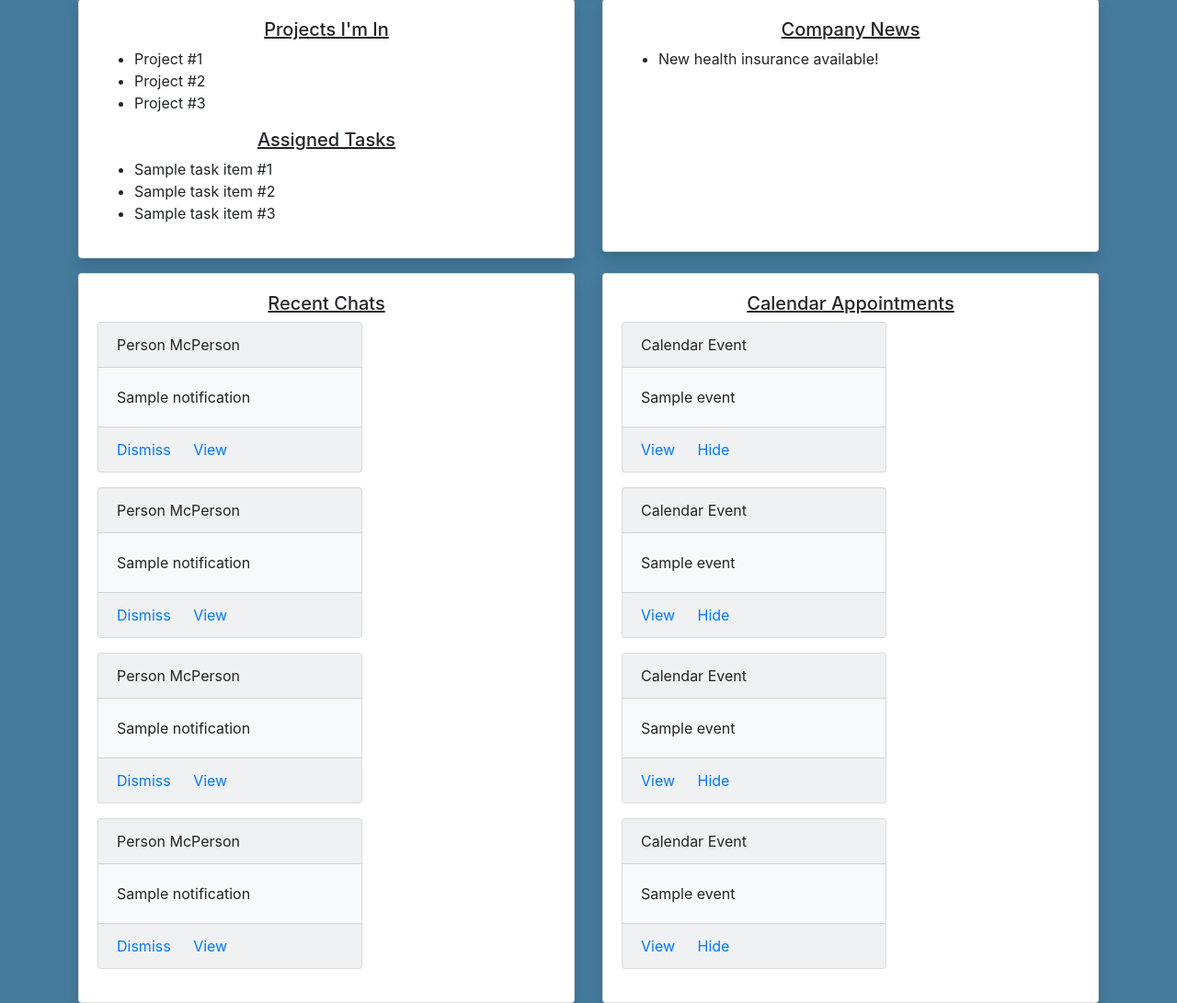
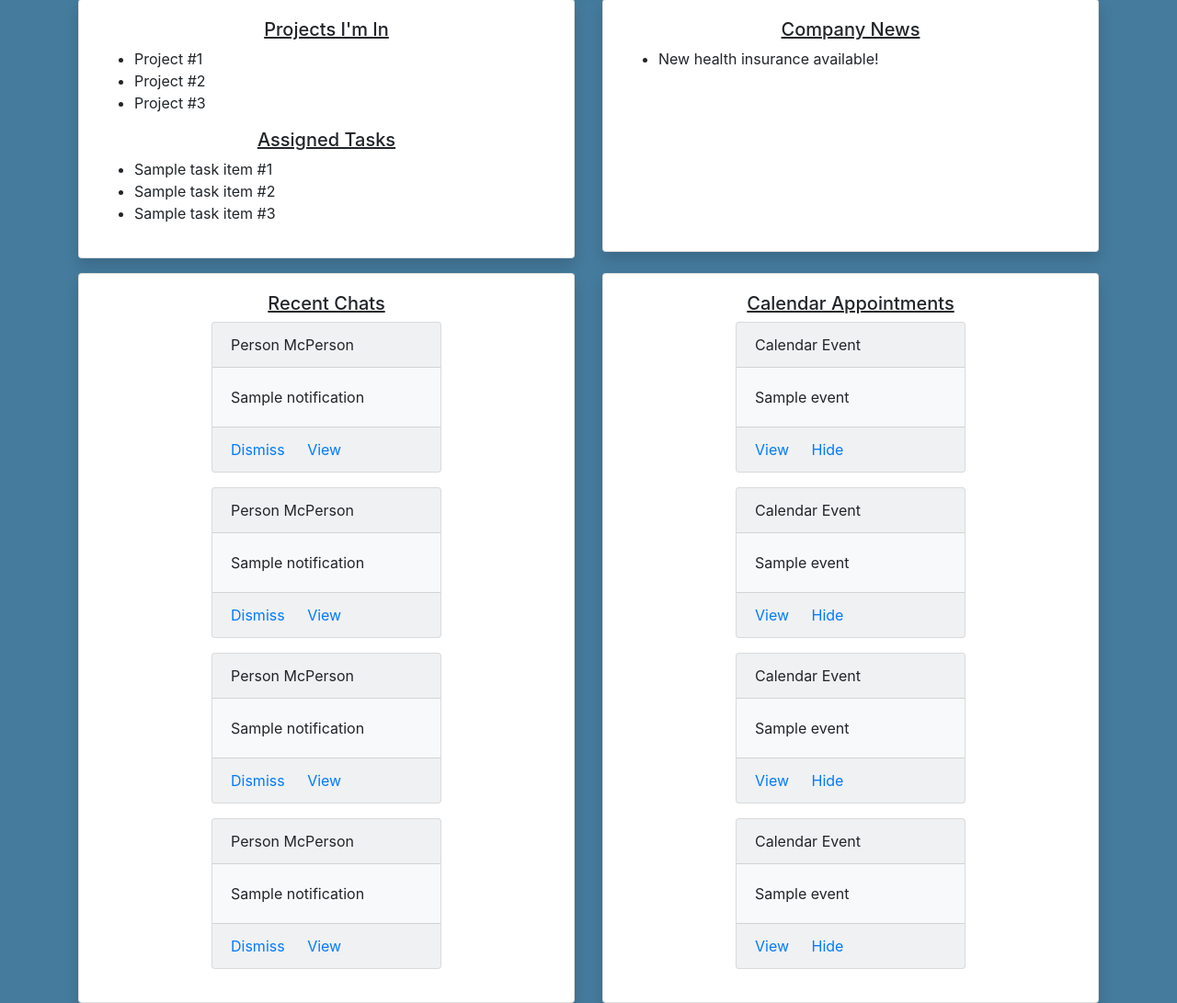
Before and after one commit to NoahLE/collaboration-tool, a Django app: page /gui/profile/private/ in a window 1280 px wide. Shown: the part 362-1453 px from the top of the page at 92% size. Run offline with Django 3.2, Linux system fonts and the light colour scheme; some libraries are stand-ins or nearby versions.

Commit message:
Made some updates

```diff
--- /dev/null
+++ b/jake_collab/gui/templates/gui/calendar-notification.html
@@ -0,0 +1,12 @@
+<div class="card bg-light mb-3 calendar-notification">
+  <div class="card-header">Calendar Event</div>
+
+  <div class="card-body">
+    <p class="card-text">Sample event</p>
+  </div>
+
+  <div class="card-footer">
+    <a href="#" class="card-link">View</a>
+    <a href="#" class="card-link">Hide</a>
+  </div>
+</div>
--- a/jake_collab/gui/templates/gui/chat-multiple.html
+++ b/jake_collab/gui/templates/gui/chat-multiple.html
@@ -133,7 +133,7 @@
                 <button type="button" class="btn btn-sm btn-primary">Jane Doe</button>
                 <br>
                 <i class="fas fa-user pr-1"></i>
-                1 min
+                Now
               </li>
               <li class="list-group-item">
                 <button type="button" class="btn btn-sm btn-primary">John Doe</button>
--- /dev/null
+++ b/jake_collab/gui/templates/gui/chat-notification.html
@@ -0,0 +1,12 @@
+<div class="card bg-light mb-3 chat-notification">
+  <div class="card-header">Person McPerson</div>
+
+  <div class="card-body">
+    <p class="card-text">Sample notification</p>
+  </div>
+
+  <div class="card-footer">
+    <a href="#" class="card-link">Dismiss</a>
+    <a href="#" class="card-link">View</a>
+  </div>
+</div>
--- a/jake_collab/gui/templates/gui/navbar.html
+++ b/jake_collab/gui/templates/gui/navbar.html
@@ -45,7 +45,7 @@
       </li>
 
       <li class="nav-item d-md-none">
-        <a class="nav-link" href="{% url 'alerts' %}">Account</a>
+        <a class="nav-link" href="{% url 'profile-public' %}">Account</a>
       </li>
 
       <li class="nav-item d-md-none">
@@ -62,7 +62,7 @@
       </a>
 
       <a class="color-black"
-         href="{% url 'login' %}"
+         href="{% url 'profile-public' %}"
       >
         <i class="fas fa-2x fa-user-tie mr-3"></i>
       </a>
--- a/jake_collab/gui/templates/gui/profile-private.html
+++ b/jake_collab/gui/templates/gui/profile-private.html
@@ -82,62 +82,15 @@
     <!-- Recent chats -->
     <div class="col-6 mt-3">
       <div class="card shadow profile-private-section">
-        <div class="card-body">
+        <div class="card-body mx-auto">
           <h5 class="text-center">
             <u>Recent Chats</u>
           </h5>
 
-          <div class="card bg-light mb-3" style="max-width: 18rem;">
-            <div class="card-header">Person McPerson</div>
-
-            <div class="card-body">
-              <p class="card-text">Sample notification</p>
-            </div>
-
-            <div class="card-footer">
-              <a href="#" class="card-link">Dismiss</a>
-              <a href="#" class="card-link">View</a>
-            </div>
-          </div>
-
-          <div class="card bg-light mb-3" style="max-width: 18rem;">
-            <div class="card-header">Person McPerson</div>
-
-            <div class="card-body">
-              <p class="card-text">Sample notification</p>
-            </div>
-
-            <div class="card-footer">
-              <a href="#" class="card-link">Dismiss</a>
-              <a href="#" class="card-link">View</a>
-            </div>
-          </div>
-
-          <div class="card bg-light mb-3" style="max-width: 18rem;">
-            <div class="card-header">Person McPerson</div>
-
-            <div class="card-body">
-              <p class="card-text">Sample notification</p>
-            </div>
-
-            <div class="card-footer">
-              <a href="#" class="card-link">Dismiss</a>
-              <a href="#" class="card-link">View</a>
-            </div>
-          </div>
-
-          <div class="card bg-light mb-3" style="max-width: 18rem;">
-            <div class="card-header">Person McPerson</div>
-
-            <div class="card-body">
-              <p class="card-text">Sample notification</p>
-            </div>
-
-            <div class="card-footer">
-              <a href="#" class="card-link">Dismiss</a>
-              <a href="#" class="card-link">View</a>
-            </div>
-          </div>
+          {% include "gui/chat-notification.html" %}
+          {% include "gui/chat-notification.html" %}
+          {% include "gui/chat-notification.html" %}
+          {% include "gui/chat-notification.html" %}
         </div>
       </div>
     </div>
@@ -145,62 +98,15 @@
     <!-- Calendar Appointments -->
     <div class="col-6 mt-3">
       <div class="card shadow profile-private-section">
-        <div class="card-body">
+        <div class="card-body mx-auto">
           <h5 class="text-center">
             <u>Calendar Appointments</u>
           </h5>
 
-          <div class="card bg-light mb-3" style="max-width: 18rem;">
-            <div class="card-header">Calendar Event</div>
-
-            <div class="card-body">
-              <p class="card-text">Sample event</p>
-            </div>
-
-            <div class="card-footer">
-              <a href="#" class="card-link">View</a>
-              <a href="#" class="card-link">Hide</a>
-            </div>
-          </div>
-
-          <div class="card bg-light mb-3" style="max-width: 18rem;">
-            <div class="card-header">Calendar Event</div>
-
-            <div class="card-body">
-              <p class="card-text">Sample event</p>
-            </div>
-
-            <div class="card-footer">
-              <a href="#" class="card-link">View</a>
-              <a href="#" class="card-link">Hide</a>
-            </div>
-          </div>
-
-          <div class="card bg-light mb-3" style="max-width: 18rem;">
-            <div class="card-header">Calendar Event</div>
-
-            <div class="card-body">
-              <p class="card-text">Sample event</p>
-            </div>
-
-            <div class="card-footer">
-              <a href="#" class="card-link">View</a>
-              <a href="#" class="card-link">Hide</a>
-            </div>
-          </div>
-
-          <div class="card bg-light mb-3" style="max-width: 18rem;">
-            <div class="card-header">Calendar Event</div>
-
-            <div class="card-body">
-              <p class="card-text">Sample event</p>
-            </div>
-
-            <div class="card-footer">
-              <a href="#" class="card-link">View</a>
-              <a href="#" class="card-link">Hide</a>
-            </div>
-          </div>
+          {% include "gui/calendar-notification.html" %}
+          {% include "gui/calendar-notification.html" %}
+          {% include "gui/calendar-notification.html" %}
+          {% include "gui/calendar-notification.html" %}
         </div>
       </div>
     </div>
--- a/jake_collab/jake_collab/urls.py
+++ b/jake_collab/jake_collab/urls.py
@@ -13,6 +13,7 @@ Including another URLconf
     1. Import the include() function: from django.urls import include, path
     2. Add a URL to urlpatterns:  path('blog/', include('blog.urls'))
 """
+from django.conf import settings
 from django.contrib import admin
 from django.urls import include, path
 
@@ -20,3 +21,9 @@ urlpatterns = [
     path('gui/', include('gui.urls')),
     path('admin/', admin.site.urls)
 ]
+
+if settings.DEBUG:
+    import debug_toolbar
+    urlpatterns = [
+        path('__debug__/', include(debug_toolbar.urls)),
+    ] + urlpatterns
--- a/jake_collab/static/css/main.css
+++ b/jake_collab/static/css/main.css
@@ -20,6 +20,16 @@ p {
 
 .bread-crumbs-margin {
     margin-left: 0px;
+}
+
+.calendar-notification {
+    min-width: 250px;
+    max-width: 400px;
+}
+
+.chat-notification {
+    min-width: 250px;
+    max-width: 400px;
 }
 
 .chat-preview {
--- a/requirements.txt
+++ b/requirements.txt
@@ -1,4 +1,10 @@
 asgiref==3.2.10
+certifi==2020.6.20
+chardet==3.0.4
 Django==3.0.8
+django-debug-toolbar==2.2
+idna==2.10
 pytz==2020.1
+requests==2.24.0
 sqlparse==0.3.1
+urllib3==1.25.10
```
Also changed, not shown: jake_collab/gui/templates/gui/profile-public.html (+20 -4 lines), jake_collab/gui/templates/gui/wiki-main.html (+10 -0 lines), jake_collab/jake_collab/settings.py (+5 -4 lines), README.md.
